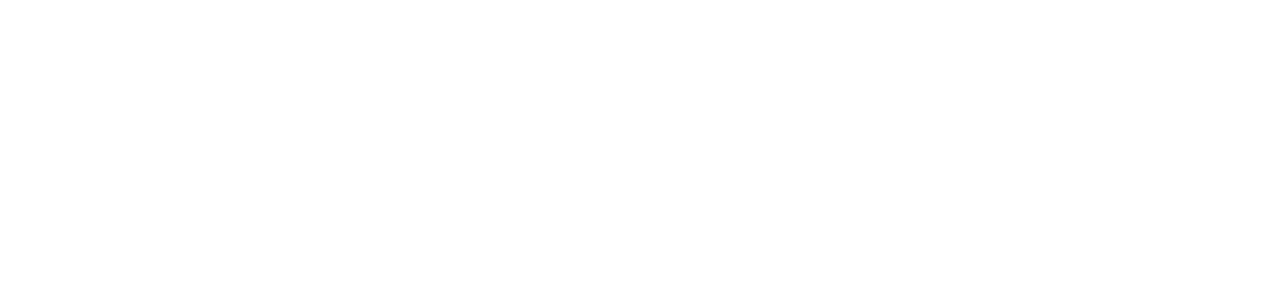
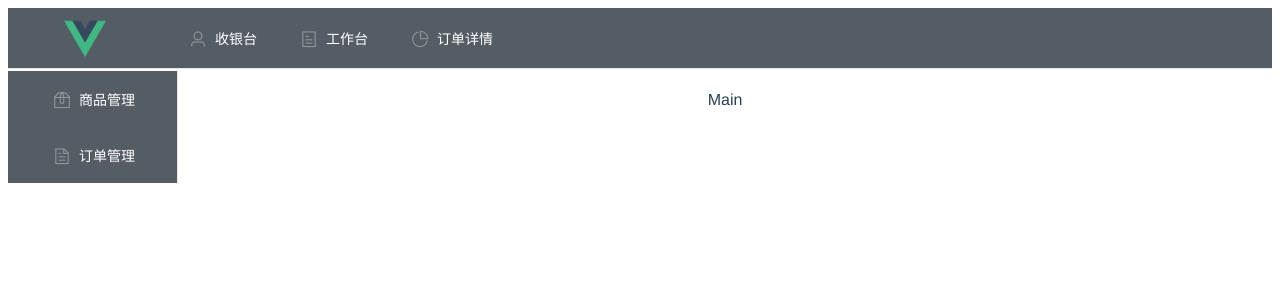
Before and after one commit to 993909154/shop, a Vue app: page /aside in a window 1280 px wide. Shown: the top 300 px of the page. Built offline with nearby package versions, Linux system fonts and the light colour scheme; sample sign-in values are in the browser's storage.

Commit message:
feat: 主页布局

```diff
--- a/src/router/index.js
+++ b/src/router/index.js
@@ -2,6 +2,8 @@
 import VueRouter from 'vue-router'
 import Home from '../views/Home.vue'
 import Login from "../views/Login";
+import ItemList from "../views/ItemList";
+import AsideNavigation from "../views/AsideNavigation";
 
 Vue.use(VueRouter)
 
@@ -10,12 +12,22 @@
     path: '/',
     name: 'Home',
     component: Home,
-    redirect: {name: 'About'},
+    redirect: {name: 'Order'},
     children: [
       {
-        path: '/about',
-        name: 'About',
-        component: () => import(/* webpackChunkName: "about" */ '../views/About.vue')
+        path: '/cart',
+        name: 'Cart',
+        component: () => import(/* webpackChunkName: "about" */ '../views/Cart.vue')
+      },
+      {
+        path: '/aside',
+        name: 'AsideNavigation',
+        component: AsideNavigation
+      },
+      {
+        path: '/item/list',
+        name: 'ItemList',
+        component: ItemList
       }
     ]
   },
--- /dev/null
+++ b/src/views/AsideNavigation.vue
@@ -0,0 +1,39 @@
+<template>
+  <el-container>
+    <el-aside width="170px">
+      <el-menu
+          router
+          default-active="2"
+          class="el-menu-vertical-demo"
+          background-color="#545c64"
+          text-color="#fff"
+          active-text-color="#ffd04b">
+        <el-menu-item v-for="(item, i) in List" :key="i" :index="item.path">
+          <template slot="title">
+            <i :class="'el-icon-' + item.icon"></i>
+            <span>{{ item.name }}</span>
+          </template>
+        </el-menu-item>
+      </el-menu>
+    </el-aside>
+    <el-main>Main</el-main>
+  </el-container>
+</template>
+
+<script>
+export default {
+  name: "AsideNavigation",
+  data() {
+    return {
+      List: [
+        {icon: 'box', path: '/item/list', name: '商品管理'},
+        {icon: 'document', path: '/item/list', name: '订单管理'},
+      ]
+    }
+  }
+}
+</script>
+
+<style scoped>
+
+</style>
--- a/src/views/About.vue
+++ b/src/views/Cart.vue
@@ -5,7 +5,7 @@
 </template>
 <script>
 export default {
-  name: 'About',
+  name: 'Cart',
   data() {
     return{
 
--- a/src/views/Home.vue
+++ b/src/views/Home.vue
@@ -3,7 +3,7 @@
     <el-header style="padding: 0px">
       <el-menu
           router
-          :default-active="activeIndex2"
+          :default-active="/cart/"
           class="el-menu-demo"
           mode="horizontal"
           background-color="#545c64"
@@ -14,12 +14,13 @@
         </el-col>
         <el-menu-item v-for="(item, i) in List" :key="i" :index="item.path">
           <template slot="title">
+            <i :class="'el-icon-' + item.icon"></i>
             <span>{{ item.name }}</span>
           </template>
         </el-menu-item>
       </el-menu>
     </el-header>
-    <el-main>
+    <el-main style="padding: 3px 0px 0px 0px">
       <router-view></router-view>
     </el-main>
   </el-container>
@@ -33,7 +34,9 @@
   data() {
     return {
       List: [
-        {path: '/about', name: '收银台'}
+        {icon: 'user', path: '/cart', name: '收银台'},
+        {icon: 'tickets', path: '/aside', name: '工作台'},
+        {icon: 'pie-chart',path: '/order', name: '订单详情'}
       ]
     }
   }
@@ -46,5 +49,4 @@
 }
 
 
-
 </style>
--- /dev/null
+++ b/src/views/ItemList.vue
@@ -0,0 +1,13 @@
+<template>
+ <div>111</div>
+</template>
+
+<script>
+export default {
+  name: "ItemList"
+}
+</script>
+
+<style scoped>
+
+</style>
```
